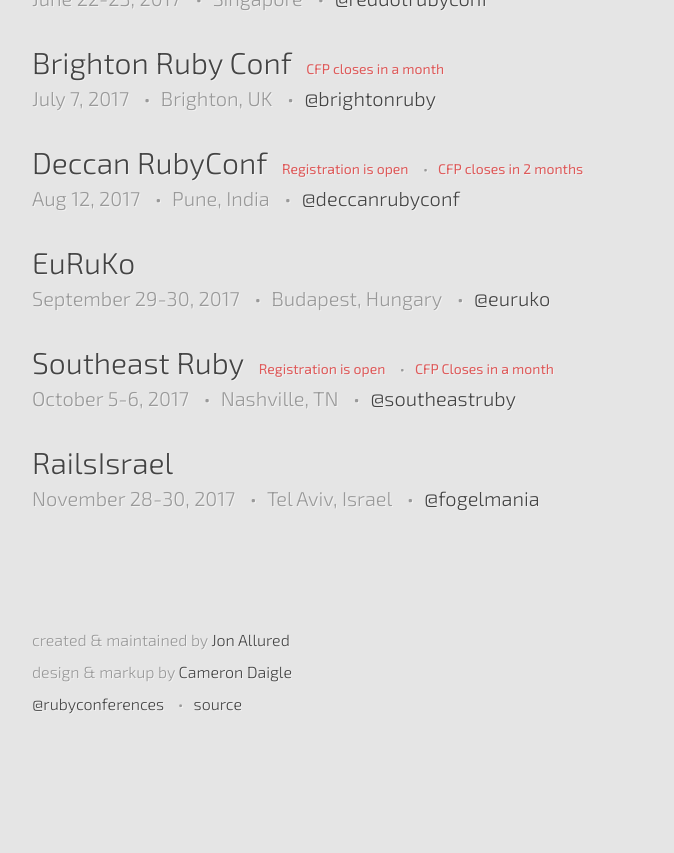
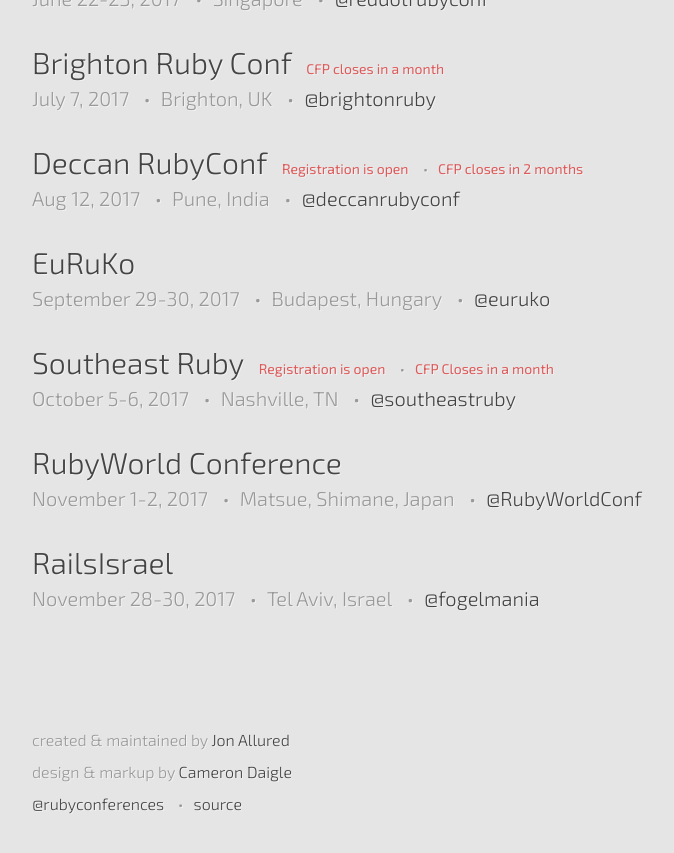
Before and after one commit to ruby-conferences/ruby-conferences.github.io, a Jekyll site: the page built from index.html, in a window 1280 px wide and 900 px high, scrolled down 1318 px. Shown: the top 853 px of the window, without its empty margins (208-882 px from the left). Built offline with Jekyll 4.4.1, drawn with Linux system fonts in a browser that asks for light colours; before the commit the page ends 2118 px from its top, so only the background shows below that.

Commit message:
Add RubyWorld 2017 conf, w/ temp URL

```diff
--- a/_data/current.yml
+++ b/_data/current.yml
@@ -91,6 +91,12 @@
   cfp_phrase: CFP Closes
   cfp_date: "April 1, 2017"
 
+- name: RubyWorld Conference
+  location: Matsue, Shimane, Japan
+  dates: "November 1-2, 2017"
+  url: http://2016.rubyworld-conf.org/en/news/2017/01/rwc2017/
+  twitter: RubyWorldConf
+
 - name: RailsIsrael
   location: Tel Aviv, Israel
   dates: "November 28-30, 2017"
```
